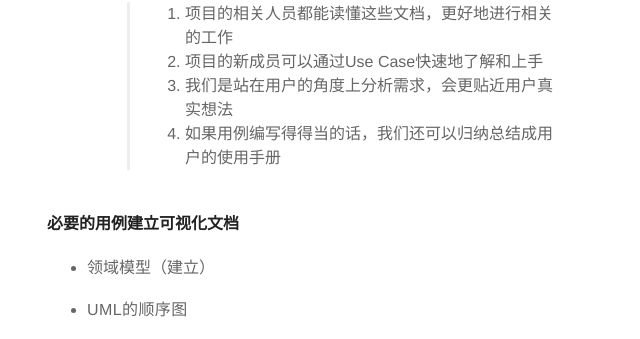
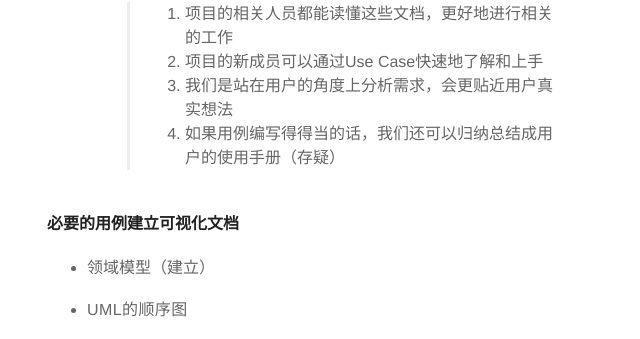
Before and after one commit to dawsonlee1790/dawsonlee1790.github.io, a Jekyll site: the page built from _posts/2018-12-13-RUP敏捷开发.md, in a window 1280 px wide and 900 px high, scrolled down 2776 px. Shown: the part 135-474 px from the top of the window, without its empty margins (313-953 px from the left). Built offline with Jekyll 4.4.1, drawn with Linux system fonts in a browser that asks for light colours; comment, search, counter and statistics services are not loaded.

Commit message:
修改文章

```diff
--- a/_posts/2018-12-13-RUP敏捷开发.md
+++ b/_posts/2018-12-13-RUP敏捷开发.md
@@ -82,7 +82,7 @@ Use Case应该由相关的开发人员编写和维护
 > 1. 项目的相关人员都能读懂这些文档，更好地进行相关的工作
 > 2. 项目的新成员可以通过Use Case快速地了解和上手
 > 3. 我们是站在用户的角度上分析需求，会更贴近用户真实想法
-> 4. 如果用例编写得得当的话，我们还可以归纳总结成用户的使用手册
+> 4. 如果用例编写得得当的话，我们还可以归纳总结成用户的使用手册（存疑）
 
 #### 必要的用例建立可视化文档
 
```
